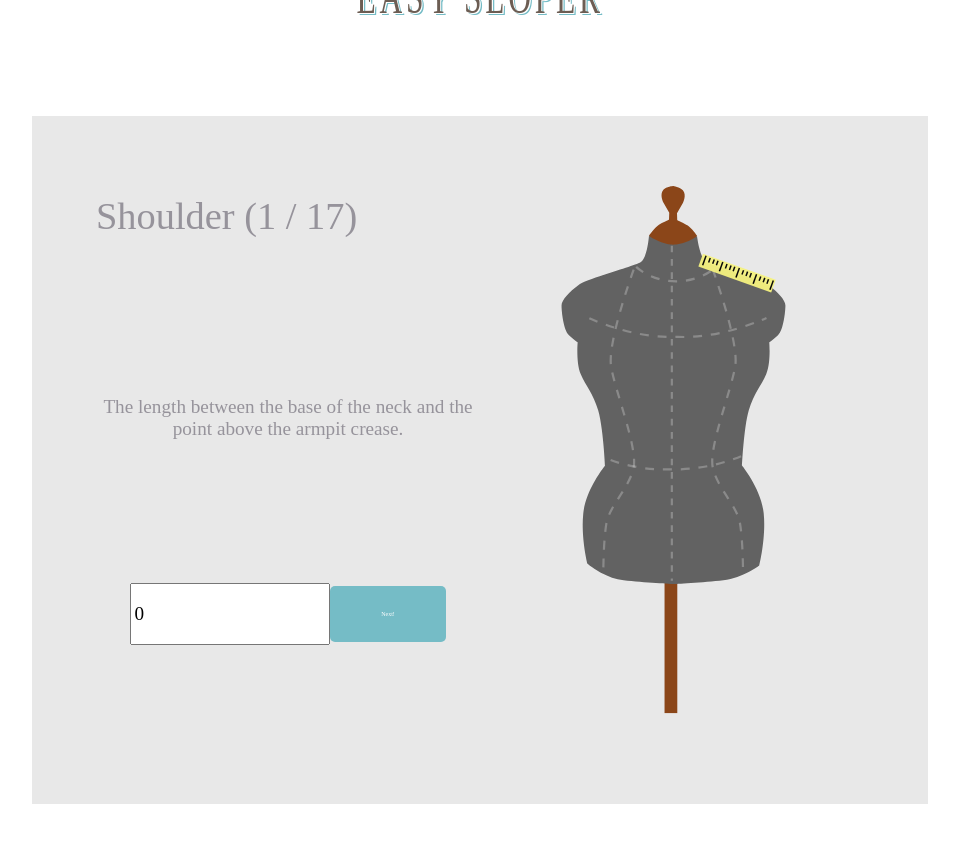
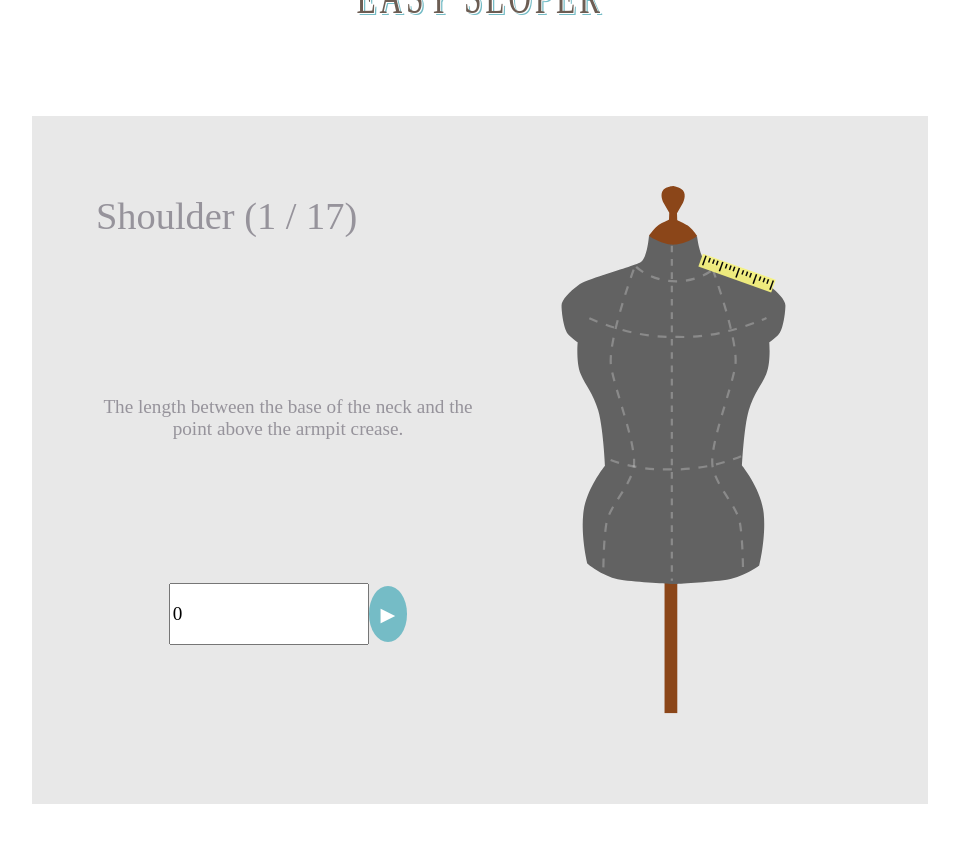
Before and after one commit to preeth1/modsewing, a React (Create React App) app: page /getMeasurements in a window 1280 px wide. Shown: the top 842 px of the page, without its empty margins (160-1119 px from the left). Built offline with nearby package versions, Linux system fonts and the light colour scheme.

Commit message:
Reuse the same styling for measurement tutorial and pattern page

```diff
--- a/src/App.css
+++ b/src/App.css
@@ -128,7 +128,7 @@ html,body,#root {
 	justify-content: center;
 	height: 80%;
 	width: 70%;
-	background-color: var(--main-color);
+	background-color: white;
 }
 
 
@@ -144,7 +144,6 @@ html,body,#root {
 .TutorialPanel {
 	display: flex;
 	flex-direction: row;
-	justify-content: center;
 	align-items: center;
 	background-color: var(--main-color);
 	color: var(--font-color);
@@ -170,19 +169,21 @@ html,body,#root {
 	justify-content: center;
 	background-color: var(--primary-btn-color);
 	cursor: pointer;
-	font-size: .5em;
 	color: var(--btn-font-color);
 	border-radius: 5px;
 }
 
-.PrintButton {
+.BackBtn, .NextBtn, .FinishBtn {
+	font-size: 2em;
 	height: 100%;
-	width: 20%;
+	width: 10%;
+	border-radius: 50%;
 }
 
-.NextButton {
+.PrintBtn {
+	font-size: 3em;
 	height: 100%;
-	width: 30%;
+	width: 80%;
 }
 
 .MeasurementImage {
--- a/src/measurementTutorial.js
+++ b/src/measurementTutorial.js
@@ -105,9 +105,9 @@ class TutorialPage extends Component {
                 name="value"
                 value= {this.state.displayText}
               />
-              { !this.showFinishButton() && <div className="CuteButton NextButton" onClick={ this.handleNextClick }>Next!</div> }
-              { this.showBackButton() && <div className="CuteButton BackButton" onClick={ this.handleBackClick }>Back!</div> }
-              { this.showFinishButton() && <div className="CuteButton FinishButton" onClick={ this.generatePattern }>Finish!</div> }
+              { this.showBackButton() && <div className="CuteButton BackBtn" onClick={ this.handleBackClick }> &#9664; </div> }
+              { !this.showFinishButton() && <div className="CuteButton NextBtn" onClick={ this.handleNextClick }> &#9654; </div> }
+              { this.showFinishButton() && <div className="CuteButton FinishBtn" onClick={ this.generatePattern }>&#x2714;</div> }
             </div>
             <div className="MeasurementErrorPanel">
             { this.state.measurementError }
--- a/src/patternGenerators/generatePattern.js
+++ b/src/patternGenerators/generatePattern.js
@@ -66,17 +66,29 @@ class GeneratePage extends Component {
 
     render () {
     return (
-      <div className="GeneratePage">
+      <div className="TutorialPage">
+        <div className="TutorialPanel">
+          <div className="MeasurementPanel">
+            <div className="MeasurementTitle">
+              Your pattern
+            </div>
+            <div className="MeasurementDescription">
+              Print it out!
+            </div>
+            <div className="MeasurementLabelPanel">
+              <PrintButton measurements={this.props.measurements}
+                           displayWidth={this.state.displayWidth}
+                           displayHeight={this.state.displayHeight}
+                           scaleFactor={this.getScaleFactor()}/>
+              </div>
+              <div className="MeasurementErrorPanel">
+              </div>
+            </div>
             <div className="PatternDisplay" id="PatternDisplay" ref={ (PatternDisplayElement) => this.PatternDisplayElement = PatternDisplayElement}>
             <svg width={`${this.calculatePathDimensions().width}px`} height={`${this.calculatePathDimensions().height}px`}>
              {this.generatePathElement() }
              </svg>
             </div>
-        <div className="PrintButtonPanel">
-          <PrintButton measurements={this.props.measurements}
-                       displayWidth={this.state.displayWidth}
-                       displayHeight={this.state.displayHeight}
-                       scaleFactor={this.getScaleFactor()}/>
         </div>
       </div>
     )
@@ -100,8 +112,8 @@ class PrintButton extends Component {
 
   render () {
     return (
-      <div className="CuteButton PrintButton" onClick={this.PrintButtonClicked}>
-          Print Pattern
+      <div className="CuteButton PrintBtn" onClick={this.PrintButtonClicked}>
+          Save to PDF
       </div>
     )
   }
```
Also changed, not shown: todo.txt. Lines whose indentation alone changed are shown as unchanged.
